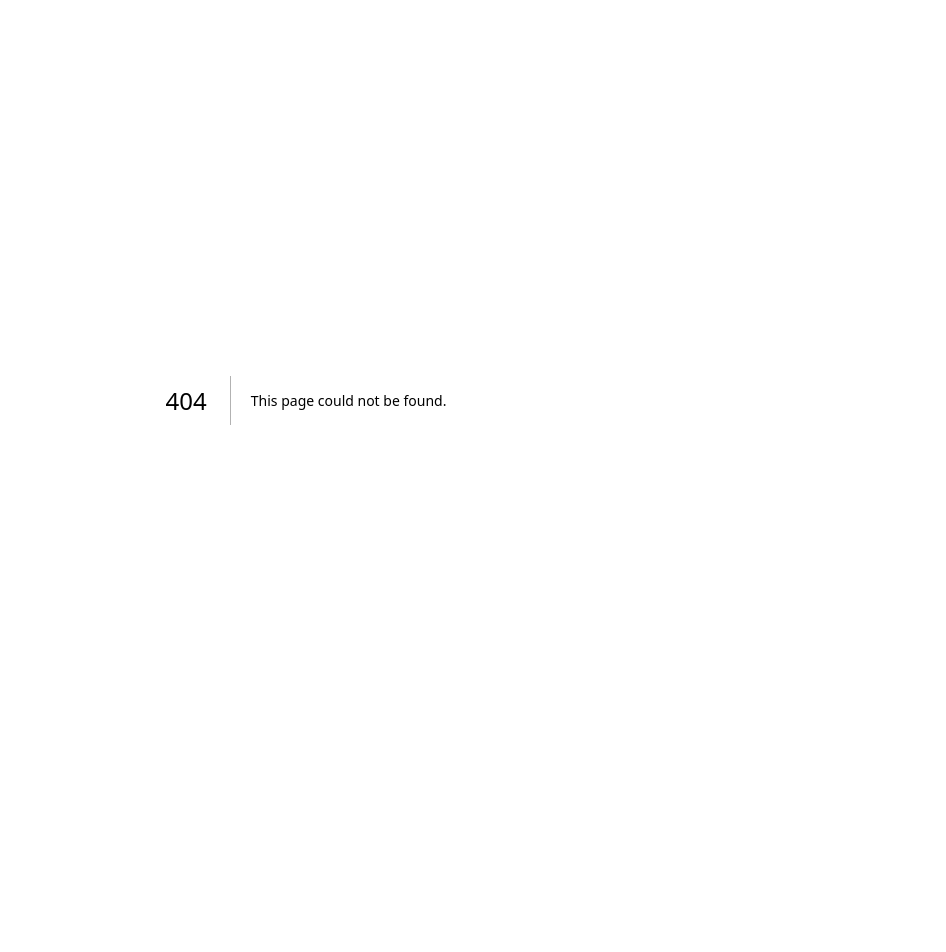
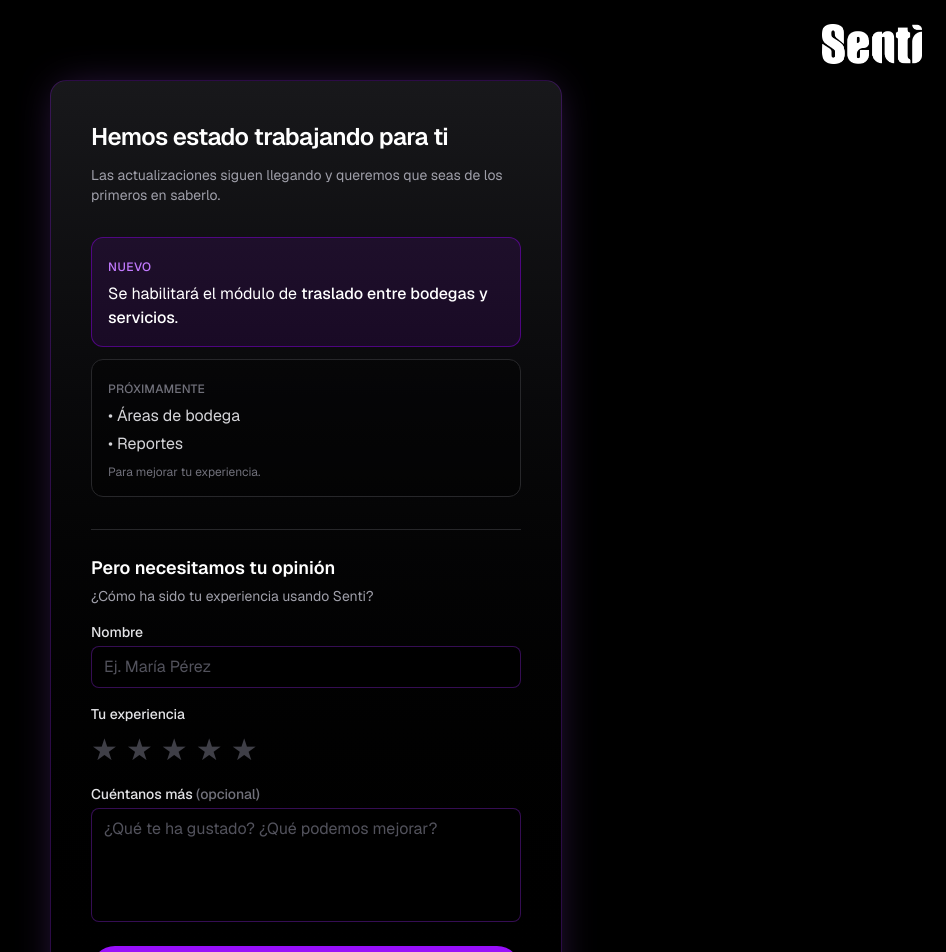
Before and after one commit to InBitGT/senti-web, a Next.js app: page /opinion in a window 1280 px wide. Before the commit this address had no page. Shown: the top 952 px of the page, without its empty margins (334-1280 px from the left). Before the commit the page ends 800 px from the top, so only its background shows below. Built offline with nearby package versions, Linux system fonts and the light colour scheme.

Commit message:
feat: opiniones correo

```diff
--- /dev/null
+++ b/app/opinion/FeedbackForm.tsx
@@ -0,0 +1,130 @@
+"use client";
+
+import { useState } from "react";
+
+const APPS_SCRIPT_URL = "https://script.google.com/macros/s/AKfycbyKFo90n7FyaxEh7t1wh7XAkbbxE41PrhXZa_sgCttEllcOX_hEeg5W4AK-jEMdXYi_/exec"
+
+const ETIQUETAS = ["Muy mala", "Mala", "Regular", "Buena", "Excelente"];
+
+export default function FeedbackForm() {
+  const [nombre, setNombre] = useState("");
+  const [calificacion, setCalificacion] = useState(0);
+  const [comentario, setComentario] = useState("");
+  const [enviando, setEnviando] = useState(false);
+  const [enviado, setEnviado] = useState(false);
+  const [error, setError] = useState("");
+
+  async function handleSubmit(e: React.FormEvent) {
+    e.preventDefault();
+
+    if (!nombre.trim() || !calificacion) {
+      setError("Escribe tu nombre y selecciona una calificación.");
+      return;
+    }
+
+    setError("");
+    setEnviando(true);
+    try {
+      await fetch(APPS_SCRIPT_URL, {
+        method: "POST",
+        mode: "no-cors",
+        body: JSON.stringify({
+          tipo: "Opinion",
+          nombre,
+          calificacion,
+          etiqueta: ETIQUETAS[calificacion - 1],
+          comentario,
+          fecha: new Date().toISOString(),
+        }),
+      });
+      setEnviado(true);
+    } catch (err) {
+      setError("Hubo un problema al enviar tu opinión. Intenta de nuevo.");
+    } finally {
+      setEnviando(false);
+    }
+  }
+
+  if (enviado) {
+    return (
+      <div className="flex flex-col items-center gap-3 py-4 text-center">
+        <div className="flex h-14 w-14 items-center justify-center rounded-full bg-purple-600/20 text-2xl text-white">
+          ✓
+        </div>
+        <p className="text-lg font-semibold text-white">¡Gracias por tu opinión!</p>
+        <p className="text-sm text-zinc-400">
+          <span className="font-medium text-purple-400">{nombre}</span>, tus comentarios nos ayudan
+          a seguir mejorando Senti.
+        </p>
+      </div>
+    );
+  }
+
+  return (
+    <form onSubmit={handleSubmit} className="flex flex-col gap-4">
+      <div className="flex flex-col gap-1">
+        <label htmlFor="nombre" className="text-sm font-medium text-zinc-200">
+          Nombre
+        </label>
+        <input
+          id="nombre"
+          type="text"
+          value={nombre}
+          onChange={(e) => setNombre(e.target.value)}
+          placeholder="Ej. María Pérez"
+          className="rounded-lg border border-purple-900/60 bg-black/60 px-3 py-2 text-white placeholder:text-zinc-600 outline-none focus:border-purple-500"
+        />
+      </div>
+
+      <div className="flex flex-col gap-2">
+        <span className="text-sm font-medium text-zinc-200">Tu experiencia</span>
+        <div className="flex gap-2" role="radiogroup" aria-label="Calificación">
+          {ETIQUETAS.map((etiqueta, i) => {
+            const valor = i + 1;
+            const activo = valor <= calificacion;
+            return (
+              <button
+                key={valor}
+                type="button"
+                role="radio"
+                aria-checked={calificacion === valor}
+                aria-label={etiqueta}
+                onClick={() => setCalificacion(valor)}
+                className={`text-3xl transition-colors ${activo ? "text-purple-400" : "text-zinc-700 hover:text-zinc-500"}`}
+              >
+                ★
+              </button>
+            );
+          })}
+        </div>
+        {calificacion > 0 && (
+          <p className="text-xs text-purple-400">{ETIQUETAS[calificacion - 1]}</p>
+        )}
+      </div>
+
+      <div className="flex flex-col gap-1">
+        <label htmlFor="comentario" className="text-sm font-medium text-zinc-200">
+          Cuéntanos más <span className="text-zinc-500">(opcional)</span>
+        </label>
+        <textarea
+          id="comentario"
+          rows={4}
+          value={comentario}
+          onChange={(e) => setComentario(e.target.value)}
+          placeholder="¿Qué te ha gustado? ¿Qué podemos mejorar?"
+          className="resize-none rounded-lg border border-purple-900/60 bg-black/60 px-3 py-2 text-white placeholder:text-zinc-600 outline-none focus:border-purple-500"
+        />
+      </div>
+
+      {error && <p className="text-sm text-red-400">{error}</p>}
+
+      <button
+        type="submit"
+        disabled={enviando}
+        className="mt-2 flex h-12 w-full items-center justify-center rounded-full bg-purple-600 px-5 text-base font-medium text-white transition-colors hover:bg-purple-500 disabled:opacity-60"
+      >
+        {enviando ? "Enviando..." : "Enviar opinión"}
+      </button>
+    </form>
+  );
+}
--- /dev/null
+++ b/app/opinion/page.tsx
@@ -0,0 +1,58 @@
+import Image from "next/image";
+import type { Metadata } from "next";
+import FeedbackForm from "./FeedbackForm";
+
+export const metadata: Metadata = {
+  title: "Tu opinión sobre Senti",
+  description: "Cuéntanos cómo ha sido tu experiencia usando Senti.",
+};
+
+export default function OpinionPage() {
+  return (
+    <div className="relative flex flex-col flex-1 items-center justify-center bg-black px-4 py-20 font-sans">
+      <div className="absolute top-6 right-6">
+        <Image src="/Senti.png" alt="Logo" width={100} height={40} priority />
+      </div>
+
+      <main className="flex w-full max-w-lg flex-col gap-8 rounded-2xl border border-purple-900/50 bg-gradient-to-b from-zinc-900 to-black p-8 sm:p-10 shadow-[0_0_40px_-10px_rgba(168,85,247,0.35)]">
+        <section className="flex flex-col gap-3">
+          <h1 className="text-2xl font-semibold tracking-tight text-white">
+            Hemos estado trabajando para ti
+          </h1>
+          <p className="text-sm text-zinc-400">
+            Las actualizaciones siguen llegando y queremos que seas de los primeros en saberlo.
+          </p>
+        </section>
+
+        <section className="flex flex-col gap-3">
+          <div className="rounded-xl border border-purple-700/50 bg-purple-600/10 p-4">
+            <span className="text-xs font-medium uppercase tracking-wide text-purple-400">
+              Nuevo
+            </span>
+            <p className="mt-1 text-white">
+              Se habilitará el módulo de <span className="font-medium">traslado entre bodegas y servicios</span>.
+            </p>
+          </div>
+          <div className="rounded-xl border border-zinc-800 bg-black/40 p-4">
+            <span className="text-xs font-medium uppercase tracking-wide text-zinc-500">
+              Próximamente
+            </span>
+            <ul className="mt-1 flex flex-col gap-1 text-zinc-300">
+              <li>• Áreas de bodega</li>
+              <li>• Reportes</li>
+            </ul>
+            <p className="mt-2 text-xs text-zinc-500">Para mejorar tu experiencia.</p>
+          </div>
+        </section>
+
+        <section className="flex flex-col gap-4 border-t border-zinc-800 pt-6">
+          <div className="flex flex-col gap-1">
+            <h2 className="text-lg font-semibold text-white">Pero necesitamos tu opinión</h2>
+            <p className="text-sm text-zinc-400">¿Cómo ha sido tu experiencia usando Senti?</p>
+          </div>
+          <FeedbackForm />
+        </section>
+      </main>
+    </div>
+  );
+}
```
